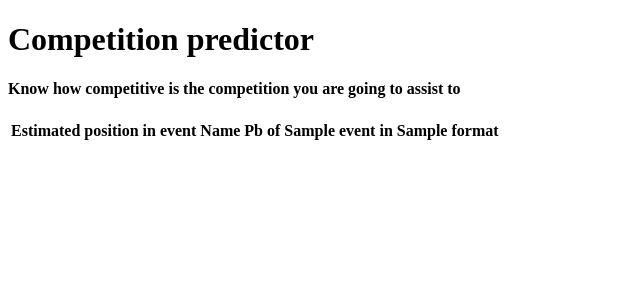
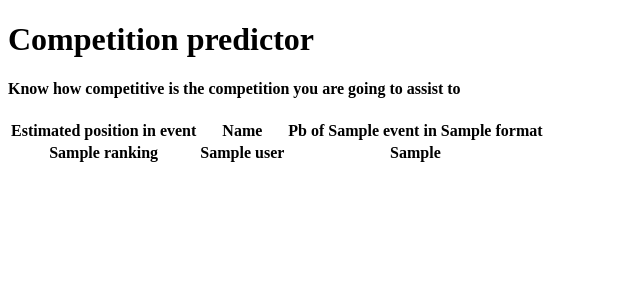
Before and after one commit to i6iesma/wca-competition-predictor, a Flask app: template templates/competition_ranking.html in a window 1280 px wide. Shown: the top 300 px of the page, without its empty margins (0-640 px from the left). Run offline with Flask 3, Linux system fonts and the light colour scheme; the template is opened without the code that fills it: most values are stand-ins (such as "Sample title", 1, 10 or a date in 2020); lists and menus that the app fills with data are empty; parts of the project's set-up code (start-up, migrations or seed data) failed here and were passed over.

Commit message:
rewrited backend to only load one event in one format and clean up all code

```diff
--- a/app.py
+++ b/app.py
@@ -16,19 +16,12 @@ def competition_ranking():
     #Get the users from the backend
     #Filter the competition id from url like this https://www.worldcubeassociation.org/competitions/LazarilloOpen2023
     competition_id = str(url).strip("https://www.worldcubeassociation.org/competitions/")
-    #sort users based on event and format
-    users = backend.sort_users(event, format, backend.get_all_users(competition_id))
+    #Get all the users already sorted
+    users = backend.main(competition_id, event, format)
+    len_users = len(users)
 
-    pbs = []
-    names = []
-    #Filter the pbs that are -1 becouse they have not competed in that event
-    for user in users:
-        print(user.pb_avg_333, user.name)
-        exec("if user.pb_" + format + "_" + event + " != -1: pbs.append(user.pb_" + format + "_" + event + ")")
-        exec("if user.pb_" + format + "_" + event + " != -1: names.append(user.name)")
 
-    users_len = len(pbs)
-    return render_template('competition_ranking.html', names=names, pbs=pbs, event=event, format=format,   users_len=users_len)
+    return render_template('competition_ranking.html', users=users, event=event, format=format, len_users=len_users)
 
 
 if __name__ == "__main__":
--- a/backend/main.py
+++ b/backend/main.py
@@ -1,5 +1,4 @@
 import mysql.connector as connector
-from classes import User
 #Connection with the db named wca_dev
 connection = connector.connect(
     host = "localhost",
@@ -9,66 +8,57 @@ connection = connector.connect(
 #Commands in order to use wca_dev db
 cursor = connection.cursor(buffered=True)
 cursor.execute("use wca_dev")
-#Get all of the events from the database
-cursor.execute("select id from Events;")
-events = []
-for event in list(cursor.fetchall()):
-    events.append(str(event)[2:][:-3])
 
 
+def get_all_users(competition_id, event, format):
+    #Get all the people ids
 
-def get_all_users(competition_id):
-    #Get all of the people ids on a give competition
     get_users_ids_query = "SELECT user_id FROM registrations WHERE competition_id ='" + competition_id + "' AND accepted_at IS NOT NULL AND deleted_at IS NULL;"
     cursor.execute(get_users_ids_query)
     users_ids = cursor.fetchall()
     users = []
-    for id in users_ids:
-        str_id = (str(id)[:-2][1:])
-        #FIND NAME
+    for user_id in users_ids:
+        str_id = (str(user_id)[:-2][1:])
 
+        #Find names
         cursor.execute("select name from users where id='" + str_id + "'")
         name = str(cursor.fetchall())[3:][:-4]
-        #FIND WCAID
-
+        #Find wca_ids
         cursor.execute("select wca_id from users where id='" + str_id + "'")
         wca_id = str(cursor.fetchall())[3:][:-4]
-        this_user = User(name, wca_id)
-        for event in events:
-            #Find single
-            event_pb_single = ""
+        #Find pb single at the event and format specified
+        if format == "single":
             cursor.execute("select best from RanksSingle where personId ='" + wca_id +  "' and eventId = '"+ event + "';")
-            event_pb_single= str(cursor.fetchall())[2:][:-3]
-            # #Some people may not have a result so this filters removing the entry completely
-            if event_pb_single == '' :
-                continue
-            event_pb_single_int = int(event_pb_single)
-            exec("this_user.pb_single_" + event + " = " + str(event_pb_single_int))
-            exec("this_user.pb_single_" + event + " = " + "int(this_user.pb_single_" + event + ")")
-            #Find avg
+            event_pb_format= str(cursor.fetchall())[2:][:-3]
+        elif format == "avg":
             cursor.execute("select best from RanksAverage where personId ='" + wca_id +  "' and eventId = '"+ event + "';")
-            event_pb_avg = ""
-            event_pb_avg= str(cursor.fetchall())[2:][:-3]
-            if event_pb_avg == '' :
-                continue
-            exec("this_user.pb_avg_" + event + " = " + str(event_pb_avg))
-        users.append(this_user)
+            event_pb_format= str(cursor.fetchall())[2:][:-3]
+        #Filter out people without a result
+        if event_pb_format != '':
+            #Save the user as a dictionary
+            user = {
+            "name": name,
+            "wca_id": wca_id,
+            "event_pb": int(event_pb_format),
+            #Ranking is set to 1 temporarely so that it is changed later in sort_users()
+            "ranking": 1
+            }
+            users.append(user)
 
 
     return users
 
+def sort_users(users):
+    users.sort(key=lambda user: user["event_pb"])
+    #Set ranking now so that it is according to the sorted list
+    ranking = 0
+    for user in users:
+        ranking = ranking + 1
+        user["ranking"] = ranking
     return users
-
-
-def sort_users(event, format, users):
-    #Sort all of the users based on their pb results on the event specified
-    exec("users.sort(key=lambda user: user.pb_" + format + "_" + event + ")")
-    return users
-
-
-# sorted_users = sort_users("333", "avg", get_all_users("GetafeContinua2023"))
-all_users = sort_users("333", "single", get_all_users("LazarilloOpen2023"))
-
-
-for user in all_users:
-    print(user.name, user.pb_single_333)
+def main(competition_id, event, format):
+    users = get_all_users(competition_id, event, format)
+    sorted_users = sort_users(users)
+    for user in sorted_users:
+        print(user["event_pb"])
+    return sorted_users
--- a/templates/competition_ranking.html
+++ b/templates/competition_ranking.html
@@ -6,13 +6,15 @@
     <th>Name</th>
     <th>Pb of {{event}} in {{format}}</th>
    </tr>
-   {% for i in range(0, users_len) %}
-        <tr>
-            <th>{{i + 1}}
-            <th>{{names[i]}}</th>
-            <th>{{pbs[i]}}</th>
-        </tr>
-    {% endfor %}
+   {% for user in users %}
+    <tr>
+        <th>{{ user["ranking"] }}</th>
+        <th>{{ user["name"] }}</th>
+        <th>{{ user["event_pb"] }}</th>
+
+    </tr>
+
+   {% endfor %}
 
 </table>
 {% endblock %}
```
Also changed, not shown: backend/old_main.py (added, +74 -0 lines).
